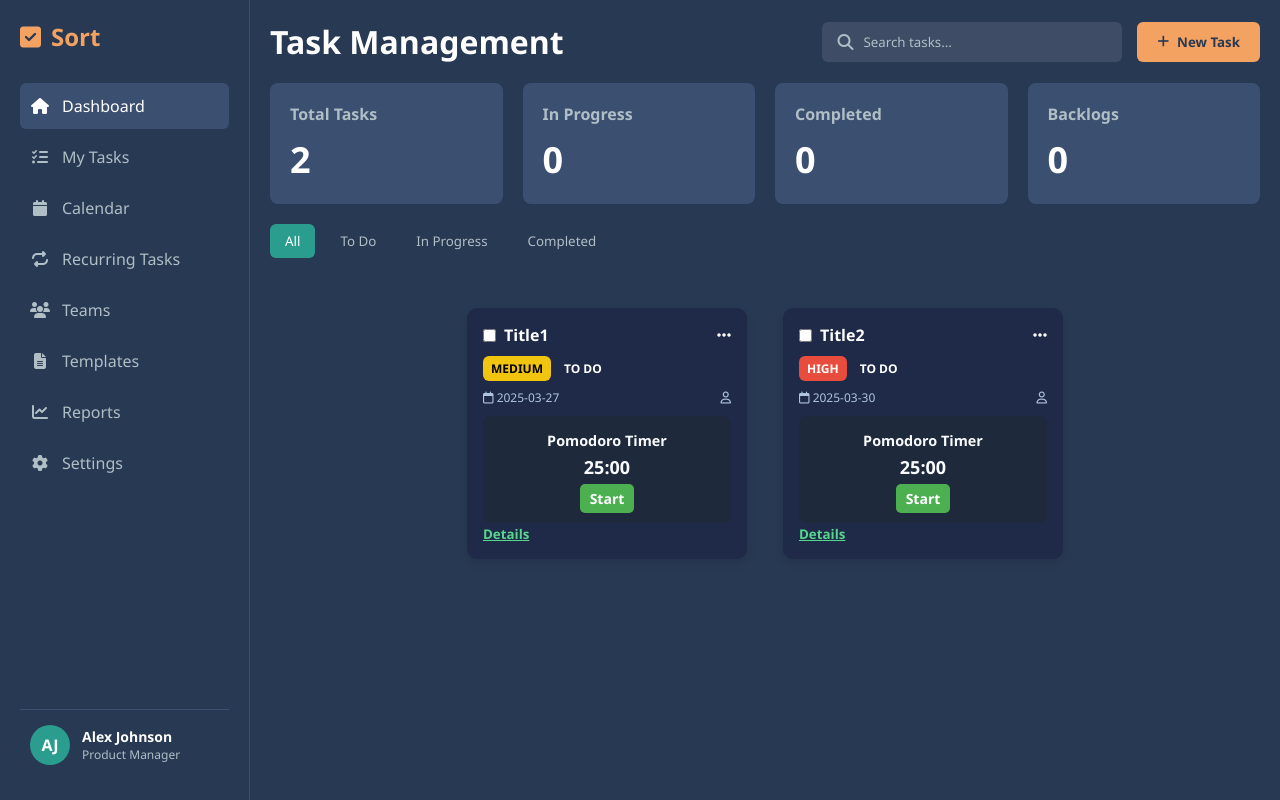
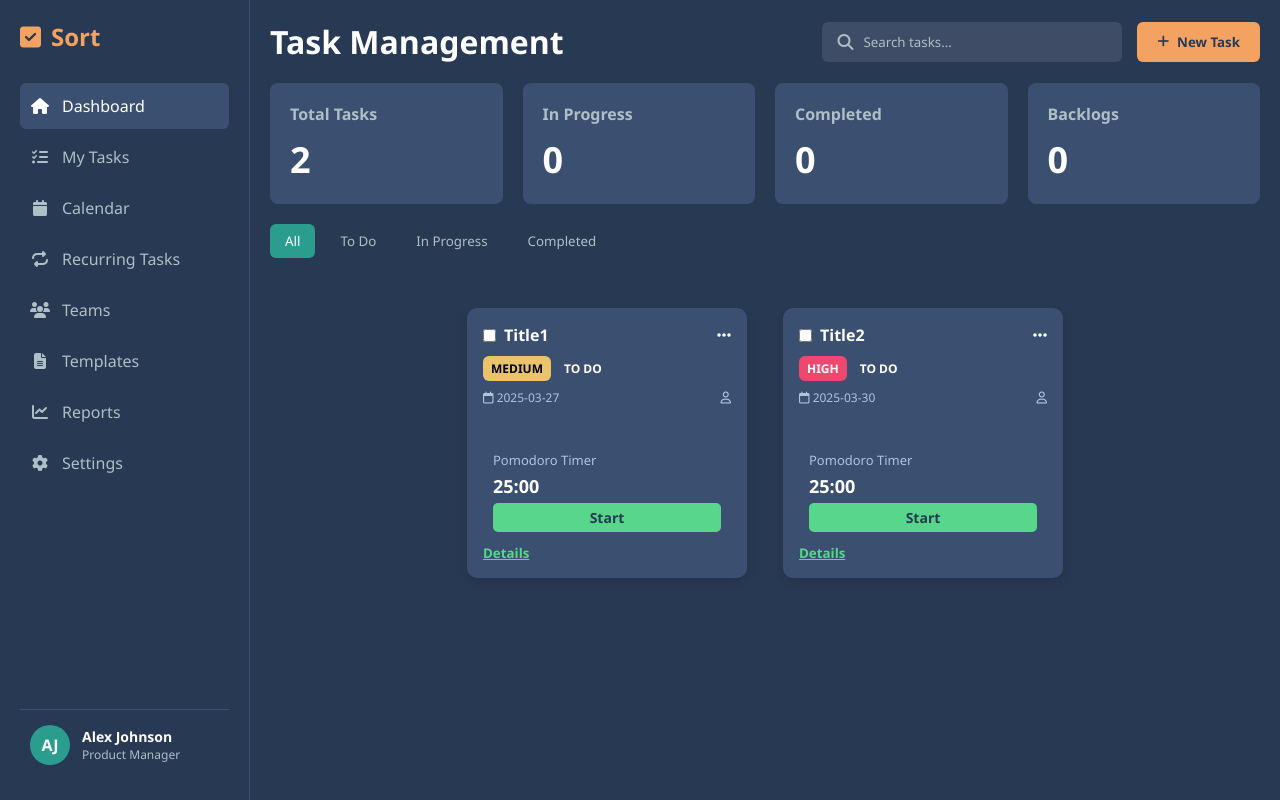
Before and after one commit to AdityaPaliwal25/Task-Management, a React (Vite) app: page / in a window 1280 px wide. Built offline with nearby package versions, Linux system fonts and the light colour scheme.

Commit message:
added styling changes

```diff
--- a/src/components/TaskCard.css
+++ b/src/components/TaskCard.css
@@ -1,5 +1,5 @@
 .task-card {
-  background-color: #1e2a47;
+  background-color: #3B4F71;
   border-radius: 10px;
   padding: 16px;
   margin: 10px;
@@ -72,17 +72,17 @@
 }
 
 .High {
-  background-color: #e74c3c;
+  background-color: #EF476F;
   color: white;
 }
 
 .Medium {
-  background-color: #f1c40f;
+  background-color: #E9C46A;
   color: black;
 }
 
 .Low {
-  background-color: #3498db;
+  background-color: #A0AEC0;
   color: white;
 }
 
@@ -121,18 +121,19 @@
 .pomodoro-timer {
   display: flex;
   flex-direction: column;
-  align-items: center;
-  margin-top: 10px;
+  /* align-items: center; */
+  margin-top: 30px;
   padding: 10px;
-  background: #1e293b;
-  color: #f8fafc;
+  /* background: #1e293b; */
+  color: #fff;
   border-radius: 8px;
 }
 
 .pomodoro-timer h4 {
   margin: 5px 0;
-  font-size: 14px;
-  font-weight: bold;
+  font-size: 13px !important;
+  font-weight:300;
+  color: #b0c4de;
 }
 
 .pomodoro-timer p {
@@ -151,11 +152,11 @@
 }
 
 .start {
-  background: #4caf50;
-  color: white;
+  background: #58d68c;
+  color: #283953;
 }
 
 .stop {
-  background: #e63946;
-  color: white;
+  background: #ef476e;
+  color: #283953;
 }
```
